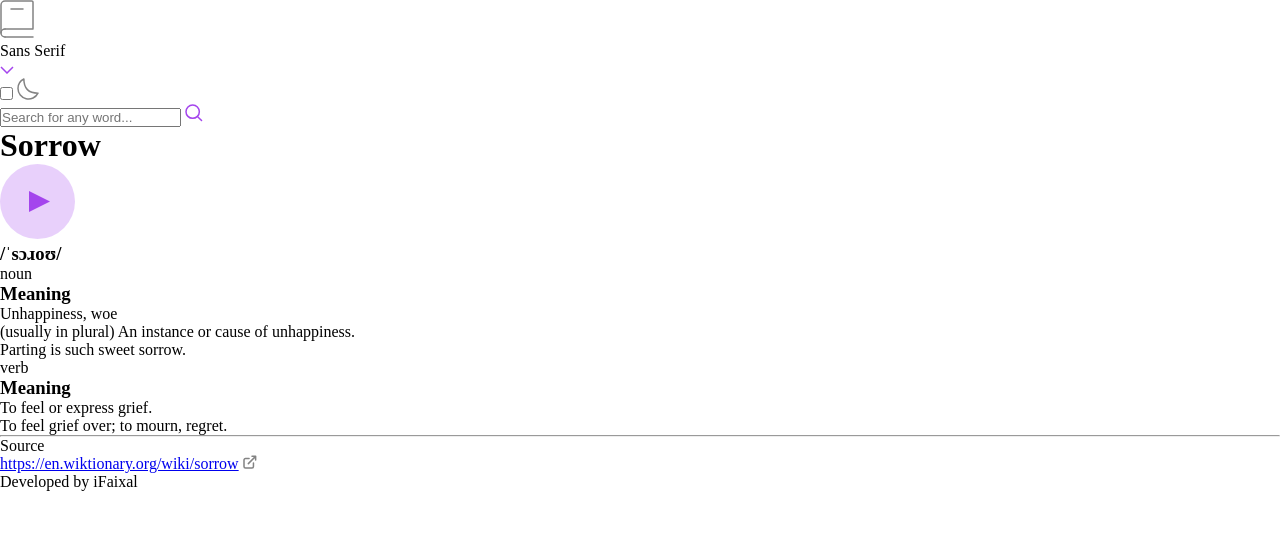
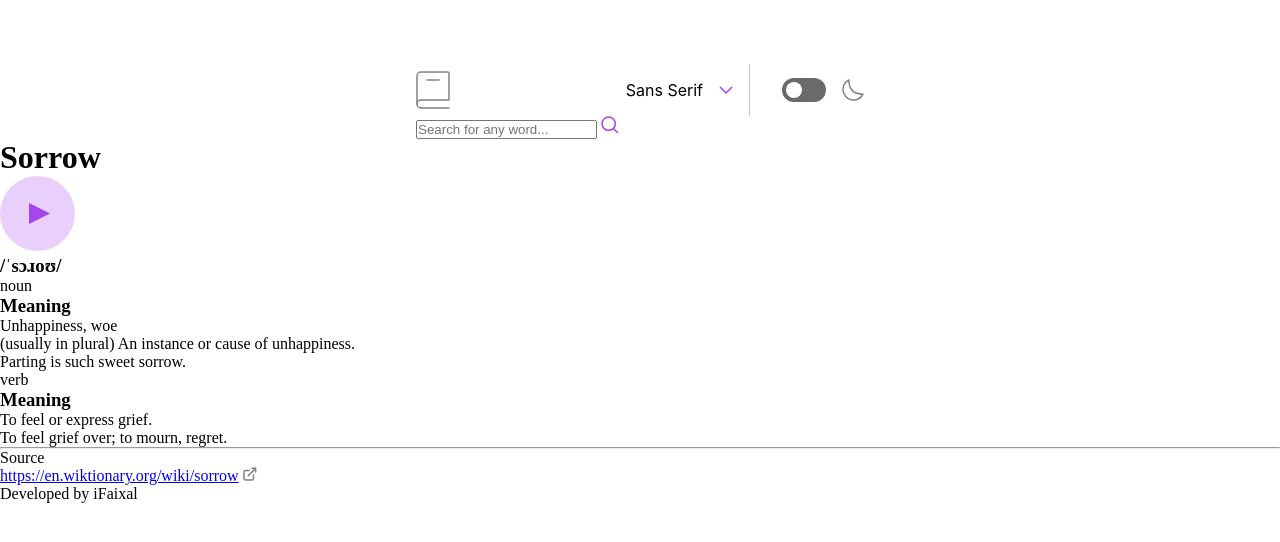
Before and after one commit to ifaixal/DictionaryWebsite, a plain HTML site: page index.html in a window 1280 px wide. Drawn offline with Linux system fonts and the light colour scheme.

Commit message:
Styling along with getting the data

```diff
--- a/Day.css
+++ b/Day.css
@@ -1,8 +1,109 @@
 *{
     margin: 0px;
     padding: 0px;
+    box-sizing: border-box;
 }
 
 :root{
     --theme-clr-accent: #A445ED;
 }
+
+body{
+    display: block;
+}
+
+header{
+    margin-right: 26rem;
+    margin-left: 26rem;
+}
+
+.settings{
+    display: flex;
+    flex-direction: row;
+    justify-content: space-between;
+    margin-top: 4rem;
+}
+
+.fontSelection{
+    display: flex;
+    flex-direction: row;
+    align-items: center;
+    margin-left: auto;
+    border-right: 1px solid rgb(197, 197, 197);
+    padding: 1rem;
+}
+
+#activeFontUI{
+    margin-right: 1rem;
+    font-family: 'Inter';
+}
+
+.toggle{
+    display: flex;
+    justify-content: center;
+    align-items: center;
+}
+
+/* Slider */
+.switch{
+    position: relative;
+    display: inline-block;
+    width: 2.75rem;
+    height: 1.5rem;
+    margin-left: 2rem;
+    margin-right: 1rem;
+}
+
+.switch input {
+    opacity: 0;
+    width: 0;
+    height: 0;
+  }
+
+  .slider {
+    position: absolute;
+    cursor: pointer;
+    top: 0;
+    left: 0;
+    right: 0;
+    bottom: 0;
+    background-color: #6a6a6a;
+    -webkit-transition: .4s;
+    transition: .4s;
+  }
+
+  .slider:before {
+    position: absolute;
+    content: "";
+    height: 1rem;
+    width: 1rem;
+    left: 4px;
+    bottom: 4px;
+    background-color: rgb(255, 255, 255);
+    -webkit-transition: .4s;
+    transition: .4s;
+  }
+
+
+  input:checked + .slider {
+    background-color: var(--theme-clr-accent);
+  }
+
+  input:focus + .slider {
+    box-shadow: 0 0 1px var(--theme-clr-accent);
+  }
+
+  input:checked + .slider:before {
+    -webkit-transform: translateX(20px);
+    -ms-transform: translateX(20px);
+    transform: translateX(20px);
+  }
+
+  /* Rounded sliders */
+  .slider.round {
+    border-radius: 38px;
+  }
+
+  .slider.round:before {
+    border-radius: 50%;
+  }
--- a/index.html
+++ b/index.html
@@ -15,21 +15,23 @@
 
             <!-- Selection of Font of the UI-->
             <div class="fontSelection">
-                <p id="activeFontUI">Sans Serif</p>
-                <img src="Resources/images/icon-arrow-down.svg" alt="">
+                <span id="activeFontUI">Sans Serif</span>
+                <img src="Resources/images/icon-arrow-down.svg" alt="" id="DropDownIMG">
             </div>
 
                 <!-- Switch Slider for DarkThemes-->
+            <div class="toggle">
                 <label class="switch">
                     <input type="checkbox">
                     <span class="slider round"></span>
                 </label>
                 <img src="Resources/images/icon-moon.svg" alt="">
             </div>
+        </div>
 
         <!-- Search Bar -->
         <div class="SearchBar">
-            <input type="text" name="SearchWord" id="SearchWord" placeholder="Search for any word..." onkeypress="serachWord()">
+            <input type="text" name="SearchWord" id="SearchWord" placeholder="Search for any word..." onkeydown="keydown(event)">
             <img src="Resources/images/icon-search.svg" alt="" onclick="searchWord()">
          </div>
     </header>
```
Also changed, not shown: Script.js (+27 -0 lines). Lines whose indentation alone changed are shown as unchanged.
